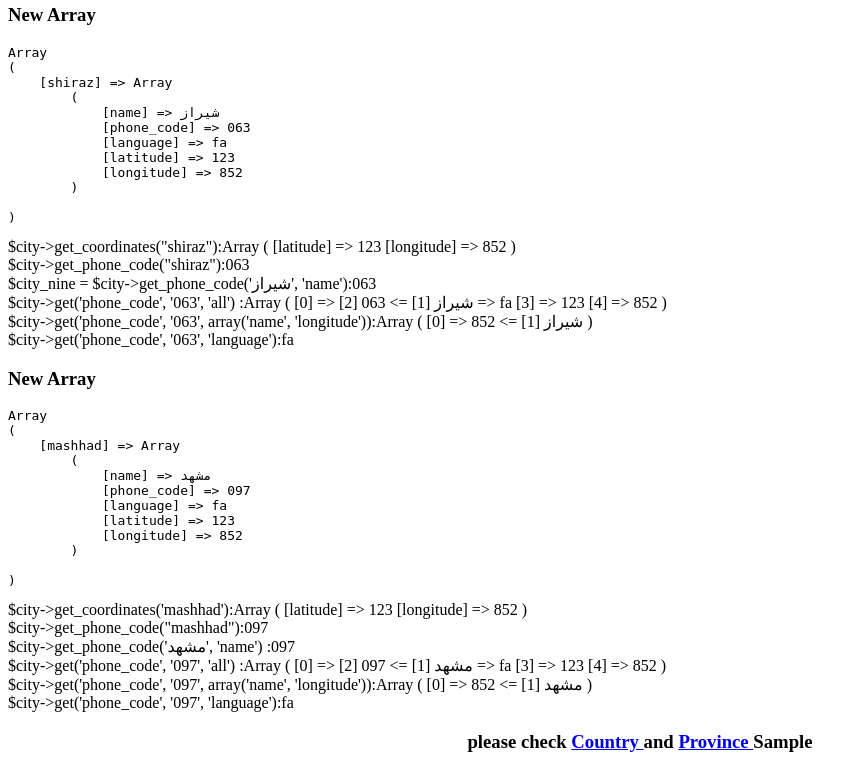
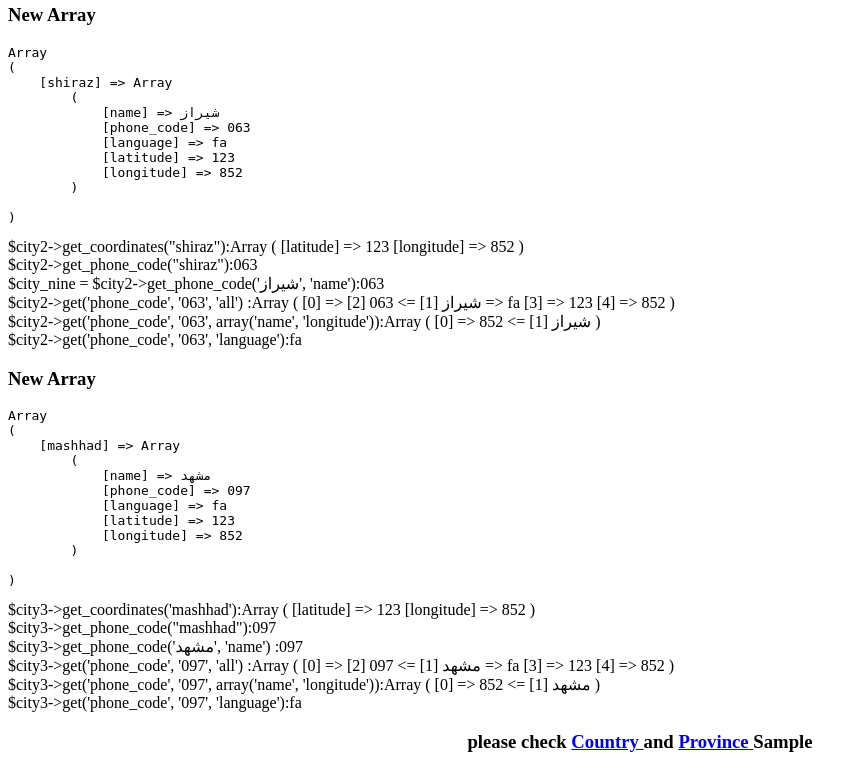
Before and after one commit to geeksesi/LocationInfo, a PHP site: page /index_city.php in a window 1280 px wide. Shown: the part 767-1539 px from the top of the page, without its empty margins (0-867 px from the left). Run offline with PHP 8.4, Linux system fonts and the light colour scheme; data that the repository does not hold is empty.

Commit message:
alignment

```diff
--- a/dynamic/index_city.php
+++ b/dynamic/index_city.php
@@ -1,27 +1,46 @@
 <?php
 include "../DynamicClass/City.php";
 $city = new City() ;
-
+$city2 =new City();
+$city3 =new City();
 $city->data = [
    'qom' => [
-      'name'          =>  'قم',
-      'phone_code'    =>  '025',
-      'loc'           =>  'qom',
-      'latitude'      =>  146 ,
-      'longitude'     =>  467
+      'name'       =>  'قم',
+      'phone_code' =>  '025',
+      'loc'        =>  'qom',
+      'latitude'   =>  146 ,
+      'longitude'  =>  467
    ],
    'tehran' => [
-      'name'          =>  'تهران',
-      'phone_code'    =>  '021',
-      'latitude'      =>  123 ,
-      'longitude'     =>  852
+      'name'       =>  'تهران',
+      'phone_code' =>  '021',
+      'latitude'   =>  123 ,
+      'longitude'  =>  852
    ],
    'zanjan' => [
-      'name'          => 'زنجان',
-      'phone_code'    => '051',
-      'loc'           => 'زنجان',
-      'latitude'      => 268 ,
-      'longitude'     =>753
+      'name'       => 'زنجان',
+      'phone_code' => '051',
+      'loc'        => 'زنجان',
+      'latitude'   => 268 ,
+      'longitude'  =>753
+   ],
+];
+$city2->data = [
+   'shiraz' => [
+      'name'      =>  'شیراز',
+      'phone_code'=>  '063',
+      'language'  =>  'fa',
+      'latitude'  =>  123,
+      'longitude' =>  852
+   ],
+];
+$city3->data = [
+   'mashhad' => [
+      'name'      =>  'مشهد',
+      'phone_code'=>  '097',
+      'language'  =>  'fa',
+      'latitude'  =>  123,
+      'longitude' =>  852
    ],
 ];
 
@@ -65,82 +84,63 @@ echo "</pre> ";
       print_r( $city_six ) ;
       echo "<br> \n ";
 
-$city->data = [
-   'shiraz' => [
-      'name'      =>  'شیراز',
-      'phone_code'=>  '063',
-      'language'  =>  'fa',
-      'latitude'  =>  123,
-      'longitude' =>  852
-   ],
-];
 echo '<h3>New Array</h3>';
 echo "<pre>";
-print_r($city->data);
+print_r($city2->data);
 echo "</pre>";
 
-    $city_seven  = $city->get_coordinates('shiraz');
-    $city_eight  = $city->get_phone_code('shiraz');
-    $city_nine   = $city->get_phone_code('شیراز', 'name');
-    $city_ten    = $city->get('phone_code', '063', 'all');
-    $city_eleven = $city->get('phone_code', '063', ['name', 'longitude']);
-    $city_twelve = $city->get('phone_code', '063', 'language');
-        echo '$city->get_coordinates("shiraz"):';
+    $city_seven  = $city2->get_coordinates('shiraz');
+    $city_eight  = $city2->get_phone_code('shiraz');
+    $city_nine   = $city2->get_phone_code('شیراز', 'name');
+    $city_ten    = $city2->get('phone_code', '063', 'all');
+    $city_eleven = $city2->get('phone_code', '063', ['name', 'longitude']);
+    $city_twelve = $city2->get('phone_code', '063', 'language');
+        echo '$city2->get_coordinates("shiraz"):';
         print_r( $city_seven );
         echo '<br>';
-        echo '$city->get_phone_code("shiraz"):';
+        echo '$city2->get_phone_code("shiraz"):';
         print_r( $city_eight );
         echo '<br>';
-        echo '$city_nine   = $city->get_phone_code(\'شیراز\', \'name\'):';
+        echo '$city_nine   = $city2->get_phone_code(\'شیراز\', \'name\'):';
         print_r( $city_nine );
         echo '<br>';
-        echo '$city->get(\'phone_code\', \'063\', \'all\') :';
+        echo '$city2->get(\'phone_code\', \'063\', \'all\') :';
         print_r( $city_ten );
         echo '<br>';
-        echo '$city->get(\'phone_code\', \'063\', array(\'name\', \'longitude\')):';
+        echo '$city2->get(\'phone_code\', \'063\', array(\'name\', \'longitude\')):';
         print_r( $city_eleven );
         echo '<br>';
-        echo '$city->get(\'phone_code\', \'063\', \'language\'):';
+        echo '$city2->get(\'phone_code\', \'063\', \'language\'):';
         print_r( $city_twelve );
         echo '<br>';
 
-
-$city->data = [
-   'mashhad' => [
-      'name'      =>  'مشهد',
-      'phone_code'=>  '097',
-      'language'  =>  'fa',
-      'latitude'  =>  123,
-      'longitude' =>  852
-   ],
-];
 echo '<h3>New Array</h3>';
 echo "<pre>";
-print_r($city->data);
+print_r($city3->data);
 echo "</pre>";
 
-    $city_thirteen  = $city->get_coordinates('mashhad');
-    $city_fourteen  = $city->get_phone_code('mashhad');
-    $city_fifteen   = $city->get_phone_code('مشهد', 'name');
-    $city_sixteen   = $city->get('phone_code', '097', 'all');
-    $city_seventeen = $city->get('phone_code', '097', ['name', 'longitude']);
-    $city_eighteen  = $city->get('phone_code', '097', 'language');
-        echo '$city->get_coordinates(\'mashhad\'):';
+    $city_thirteen  = $city3->get_coordinates('mashhad');
+    $city_fourteen  = $city3->get_phone_code('mashhad');
+    $city_fifteen   = $city3->get_phone_code('مشهد', 'name');
+    $city_sixteen   = $city3->get('phone_code', '097', 'all');
+    $city_seventeen = $city3->get('phone_code', '097', ['name', 'longitude']);
+    $city_eighteen  = $city3->get('phone_code', '097', 'language');
+        echo '$city3->get_coordinates(\'mashhad\'):';
         print_r( $city_thirteen );
         echo '<br>';
-        echo '$city->get_phone_code("mashhad"):';
+        echo '$city3->get_phone_code("mashhad"):';
         print_r( $city_fourteen );
         echo '<br>';
-        echo '$city->get_phone_code(\'مشهد\', \'name\') :';
+        echo '$city3->get_phone_code(\'مشهد\', \'name\') :';
         print_r( $city_fifteen );
         echo '<br>';
-        echo '$city->get(\'phone_code\', \'097\', \'all\') :';
+        echo '$city3->get(\'phone_code\', \'097\', \'all\') :';
         print_r( $city_sixteen );
         echo '<br>';
-        echo '$city->get(\'phone_code\', \'097\', array(\'name\', \'longitude\')):';
+        echo '$city3->get(\'phone_code\', \'097\', array(\'name\', \'longitude\')):';
         print_r( $city_seventeen );
         echo '<br>';
-        echo '$city->get(\'phone_code\', \'097\', \'language\'):';
+        echo '$city3->get(\'phone_code\', \'097\', \'language\'):';
         print_r( $city_eighteen );
         echo '<br>';
 
```
Also changed, not shown: dynamic/index.php (+51 -47 lines), dynamic/index_province.php (+50 -49 lines), static/index_city.php (+14 -14 lines).
